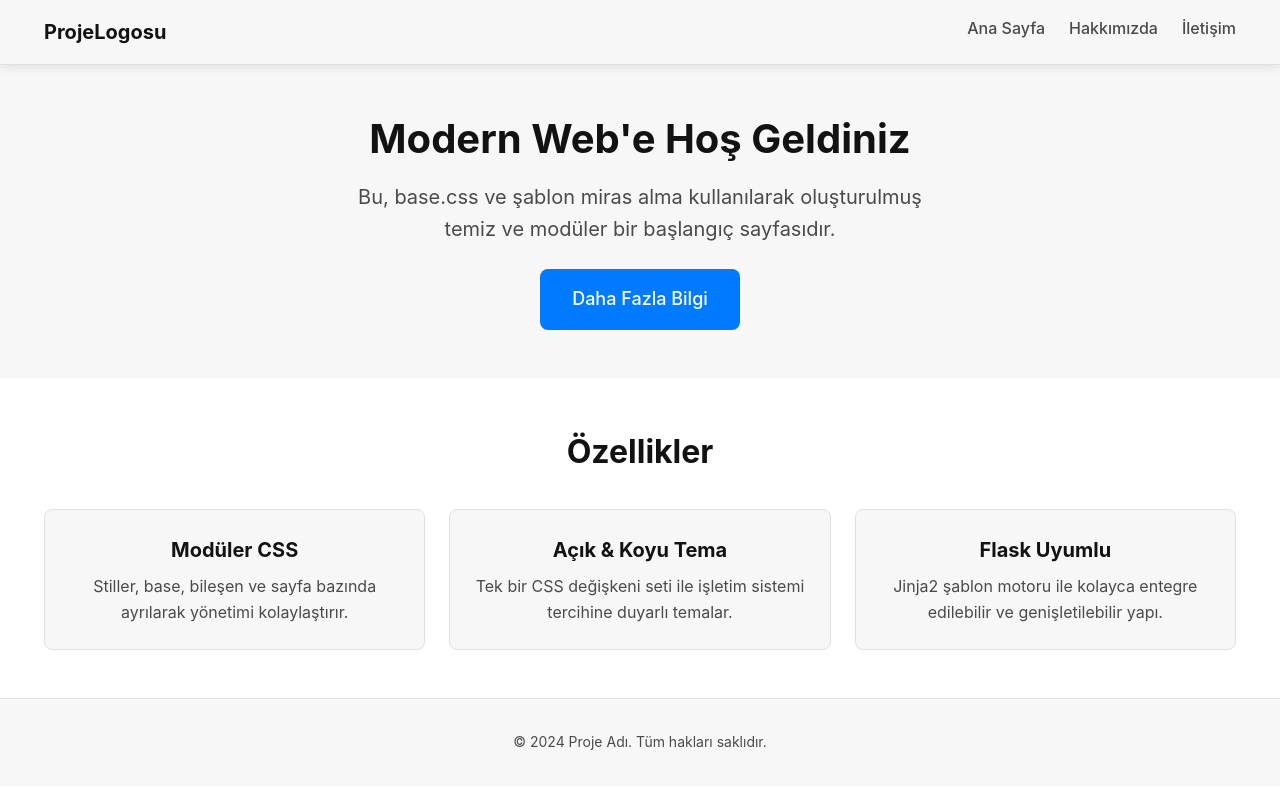
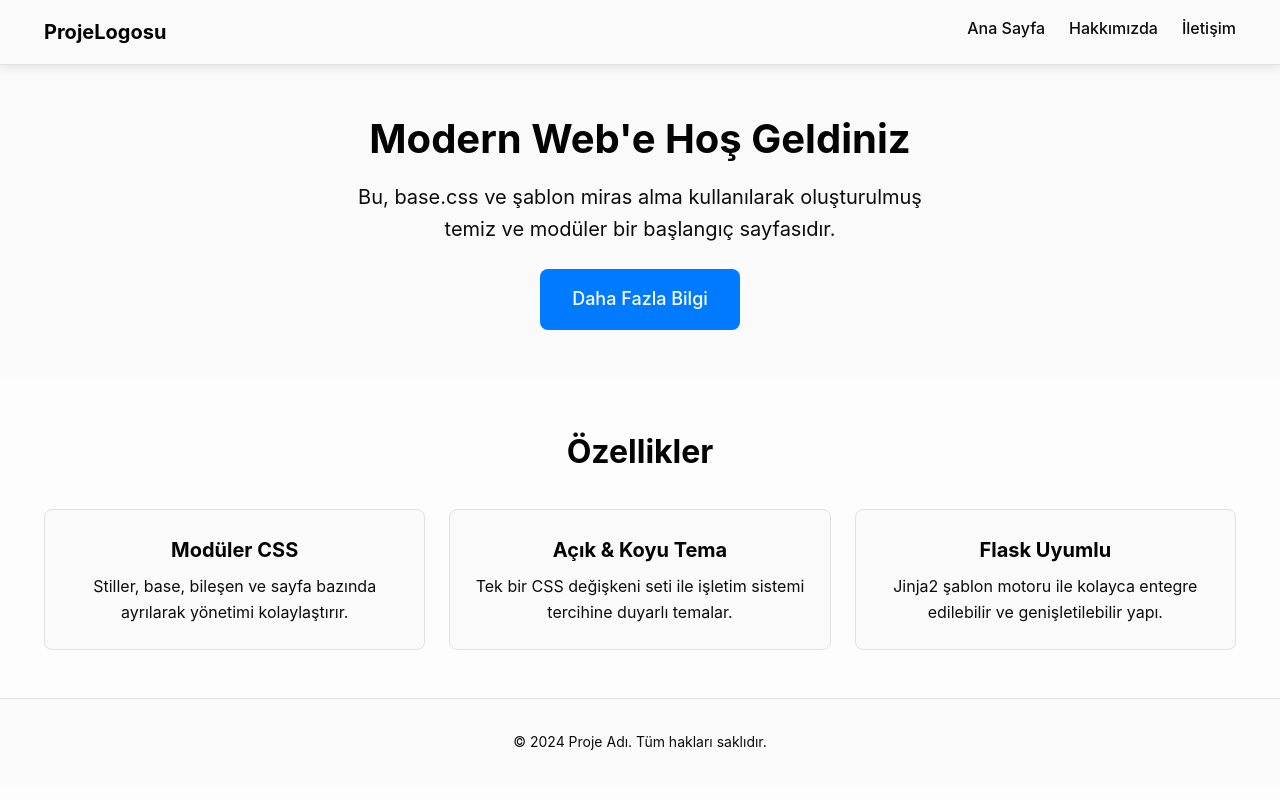
Before and after one commit to Goktugkara98/btk_app, a Flask app: page / in a window 1280 px wide. Run offline with Flask 3, Linux system fonts and the light colour scheme; some libraries are stand-ins or nearby versions.

Commit message:
feat: add base HTML templates, styles, and environment config files

```diff
--- a/app/static/css/base.css
+++ b/app/static/css/base.css
@@ -19,15 +19,15 @@
      * Renkleri anlamsal olarak isimlendirmek, temalar arasında geçişi kolaylaştırır.
      * -------------------------------------------------------------------------
      */
-    --color-text-primary: #121212;       /* Ana metin rengi */
-    --color-text-secondary: #4a4a4a;     /* İkincil, daha soluk metinler */
-    --color-background-primary: #ffffff; /* Ana arka plan */
-    --color-background-secondary: #f7f7f7; /* Kart, bölüm gibi ikincil arka planlar */
-    --color-accent-primary: #007bff;       /* Vurgu, link ve ana eylem rengi */
-    --color-accent-secondary: #0056b3;     /* Vurgu renginin hover durumu */
-    --color-border: #e1e1e1;            /* Kenarlıklar için kullanılan renk */
-    --color-success: #28a745;            /* Başarı durumları için */
-    --color-error: #dc3545;              /* Hata durumları için */
+    --color-text-primary: rgba(3, 3, 3, 1);       /* Ana metin rengi */
+    --color-text-secondary: rgba(12, 12, 12, 1);     /* İkincil, daha soluk metinler */
+    --color-background-primary: rgba(253, 253, 253, 1); /* Ana arka plan */
+    --color-background-secondary: rgba(250, 250, 250, 1); /* Kart, bölüm gibi ikincil arka planlar */
+    --color-accent-primary: rgba(0, 123, 255, 1);       /* Vurgu, link ve ana eylem rengi */
+    --color-accent-secondary: rgba(0, 86, 179, 1);     /* Vurgu renginin hover durumu */
+    --color-border: rgba(225, 225, 225, 1);            /* Kenarlıklar için kullanılan renk */
+    --color-success: rgba(40, 167, 69, 1);            /* Başarı durumları için */
+    --color-error: rgba(220, 53, 69, 1);              /* Hata durumları için */
 
 
     /* * -------------------------------------------------------------------------
--- a/app/templates/base.html
+++ b/app/templates/base.html
@@ -1,36 +1,30 @@
 <!DOCTYPE html>
-<!-- Dil ayarını Türkçe olarak belirtiyoruz -->
 <html lang="tr">
 <head>
     <meta charset="UTF-8">
     <meta name="viewport" content="width=device-width, initial-scale=1.0">
 
-    <!--
-      Sayfa başlığı için bir blok oluşturuyoruz.
-      Miras alan her sayfa bu bloğu doldurabilir.
-      Eğer doldurulmazsa varsayılan başlık kullanılır.
-    -->
+    <!--Title-->
     <title>{% block title %}Proje Adı{% endblock %}</title>
 
-    <!-- Temel CSS dosyamızı bağlıyoruz -->
+    <!-- Favicon -->
+    <link rel="icon" href="{{ url_for('static', filename='favicon.svg') }}" type="image/svg+xml">
+    <link rel="shortcut icon" href="{{ url_for('static', filename='favicon.ico') }}" type="image/x-icon">
+
+    <!--CSS-->
+    <!---Plugins-->
+    <link rel="stylesheet" href="{{ url_for('static', filename='css/plugins/bootstrap-grid.css') }}">
+    <!---Base-->
     <link rel="stylesheet" href="{{ url_for('static', filename='css/base.css') }}">
-
-    <!-- Sabit bileşenlerin CSS dosyalarını bağlıyoruz -->
+    <!---Components-->
     <link rel="stylesheet" href="{{ url_for('static', filename='css/components/navbar.css') }}">
     <link rel="stylesheet" href="{{ url_for('static', filename='css/components/footer.css') }}">
-
-    <!--
-      Her sayfaya özel CSS dosyalarını eklemek için bir blok.
-      Bu, sayfa bazında stil eklemeyi kolaylaştırır.
-    -->
+    <!---Extra Styles-->
     {% block head_extra_styles %}{% endblock %}
 </head>
 <body>
 
-    <!-- ====================================================================== -->
-    <!-- NAVBAR (Gezinti Çubuğu)                                                -->
-    <!-- Bu bölüm tüm sayfalarda aynı kalacak.                                  -->
-    <!-- ====================================================================== -->
+    <!--Navbar-->
     <header class="navbar">
         <div class="navbar-container">
             <a href="/" class="navbar-brand">ProjeLogosu</a>
@@ -41,24 +35,24 @@
             </nav>
         </div>
     </header>
-
-    <!-- ====================================================================== -->
-    <!-- ANA İÇERİK BÖLÜMÜ                                                       -->
-    <!-- Bu blok, her sayfanın kendi içeriği ile doldurulacak.                  -->
-    <!-- ====================================================================== -->
+    <!--Main Content-->
     <main class="main-content">
         {% block content %}{% endblock %}
     </main>
 
-    <!-- ====================================================================== -->
-    <!-- FOOTER (Alt Bilgi)                                                     -->
-    <!-- Bu bölüm de tüm sayfalarda aynı kalacak.                               -->
-    <!-- ====================================================================== -->
+    <!--Footer-->
     <footer class="footer">
         <div class="footer-container">
             <p>&copy; 2024 Proje Adı. Tüm hakları saklıdır.</p>
         </div>
     </footer>
 
+    <!--Scripts-->
+    <!---Plugins-->
+    <script src="{{ url_for('static', filename='js/plugins/gsap-core.js') }}"></script>
+    <!---Main-->
+    <script src="{{ url_for('static', filename='js/main.js') }}"></script>
+    <!---Components-->
+    {% block body_extra_scripts %}{% endblock %}
 </body>
 </html>
--- a/app/templates/index.html
+++ b/app/templates/index.html
@@ -1,17 +1,14 @@
-<!-- base.html şablonunu miras alıyoruz -->
 {% extends "base.html" %}
 
-<!-- Sayfa başlığını değiştiriyoruz -->
 {% block title %}Ana Sayfa - Proje Adı{% endblock %}
 
-<!-- Bu sayfaya özel CSS dosyasını ekliyoruz -->
 {% block head_extra_styles %}
     <link rel="stylesheet" href="{{ url_for('static', filename='css/index.css') }}">
 {% endblock %}
 
 
-<!-- Ana içerik bloğunu dolduruyoruz -->
 {% block content %}
+<!--Content-->
 <div class="hero-section">
     <div class="hero-content">
         <h1 class="hero-title">Modern Web'e Hoş Geldiniz</h1>
@@ -37,4 +34,5 @@
         </div>
     </div>
 </div>
+<!--End Content-->
 {% endblock %}
```
Also changed, not shown: config.py (+23 -14 lines), app/static/favicon.ico (added), app/static/favicon.svg (added), 2 other files.
